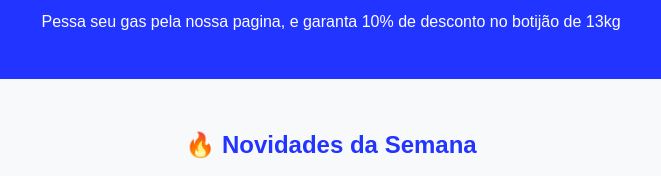
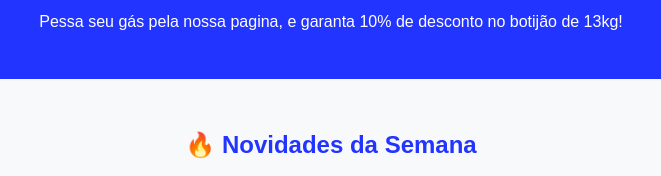
Before and after one commit to AndersonMendesdeSouza/PedeGas, a plain HTML site: page index.html in a window 1280 px wide. Shown: the part 384-560 px from the top of the page, 309-970 px from the left. Drawn offline with Linux system fonts and the light colour scheme.

Commit message:
Atualizando

```diff
--- a/index.html
+++ b/index.html
@@ -10,7 +10,7 @@
   <header class="cabecalho">
     <img src="https://lp.trazgaz.com.br/wp-content/uploads/2022/09/gas-cozinha.png" alt="Logo Pede Gás" class="logo" />
     <h1>Pede Gás</h1>
-    <p>Pessa seu gas pela nossa pagina, e garanta 10% de desconto no botijão de 13kg</p>
+    <p>Pessa seu gás pela nossa pagina, e garanta 10% de desconto no botijão de 13kg!</p>
   </header>
 
   <section class="novidades">
```
